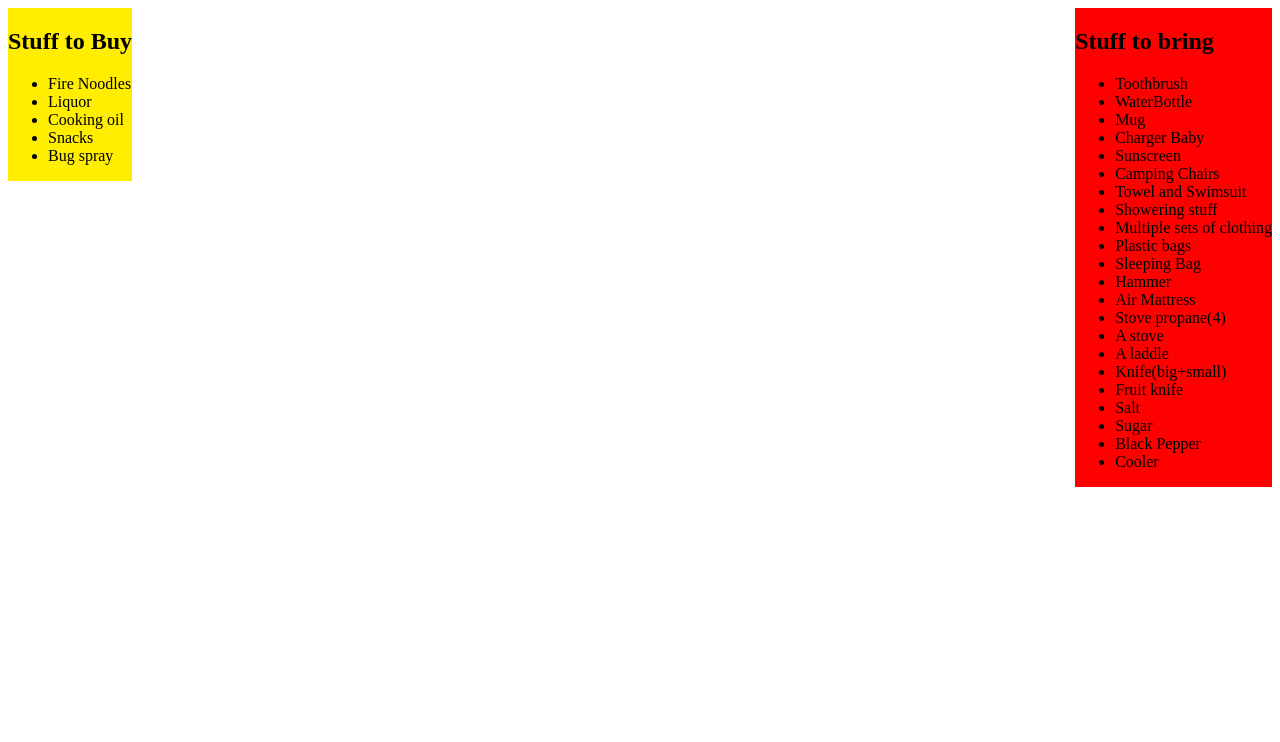
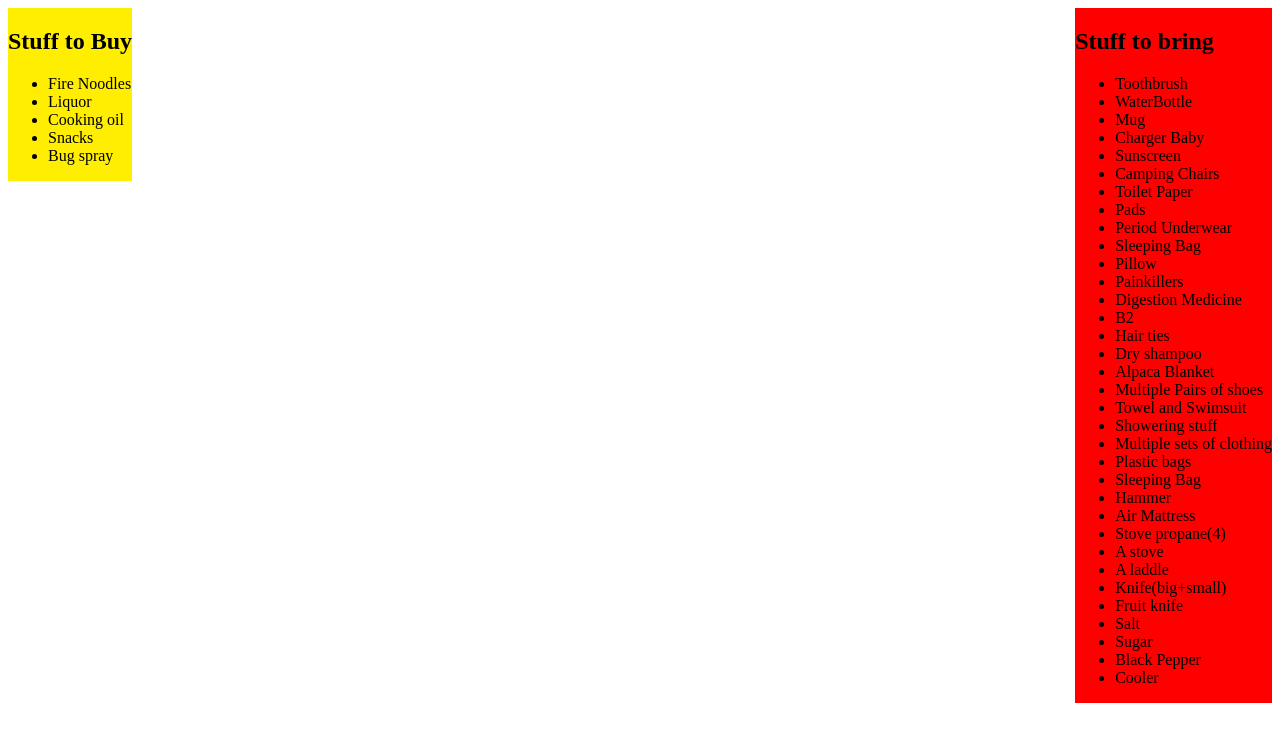
Before and after one commit to coolgary100/HTML-and-CSS-and-Javascript, a plain HTML site: page Camping.html in a window 1280 px wide. Drawn offline with Linux system fonts and the light colour scheme.

Commit message:
A little more

```diff
--- a/Camping.html
+++ b/Camping.html
@@ -24,6 +24,18 @@
 				<li>Charger Baby</li>
 				<li>Sunscreen</li>
 				<li>Camping Chairs</li>
+				<li>Toilet Paper</li>
+				<li>Pads</li>
+				<li>Period Underwear</li>
+				<li>Sleeping Bag</li>
+				<li>Pillow</li>
+				<li>Painkillers</li>
+				<li>Digestion Medicine</li>
+				<li>B2</li>
+				<li>Hair ties</li>
+				<li>Dry shampoo</li>
+				<li>Alpaca Blanket</li>
+				<li>Multiple Pairs of shoes</li>
 				<li>Towel and Swimsuit</li>
 				<li>Showering stuff</li>
 				<li>Multiple sets of clothing</li>
```
